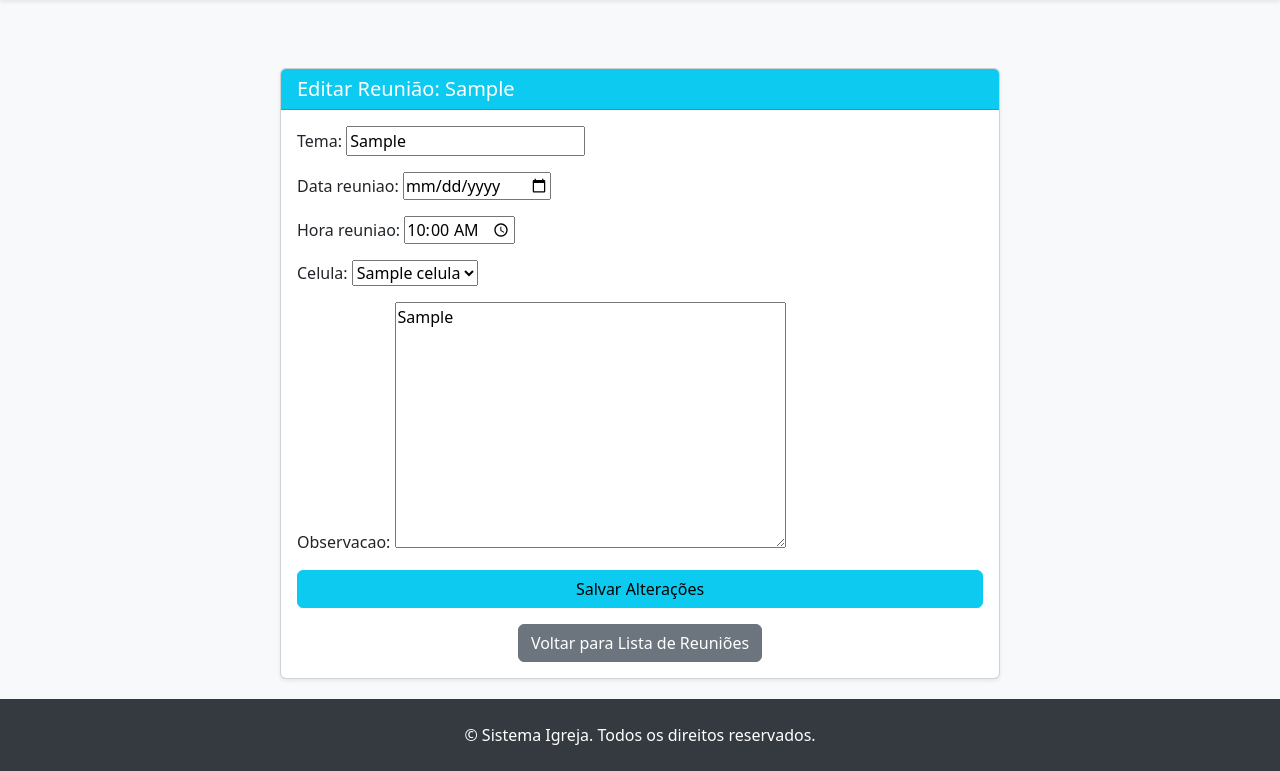
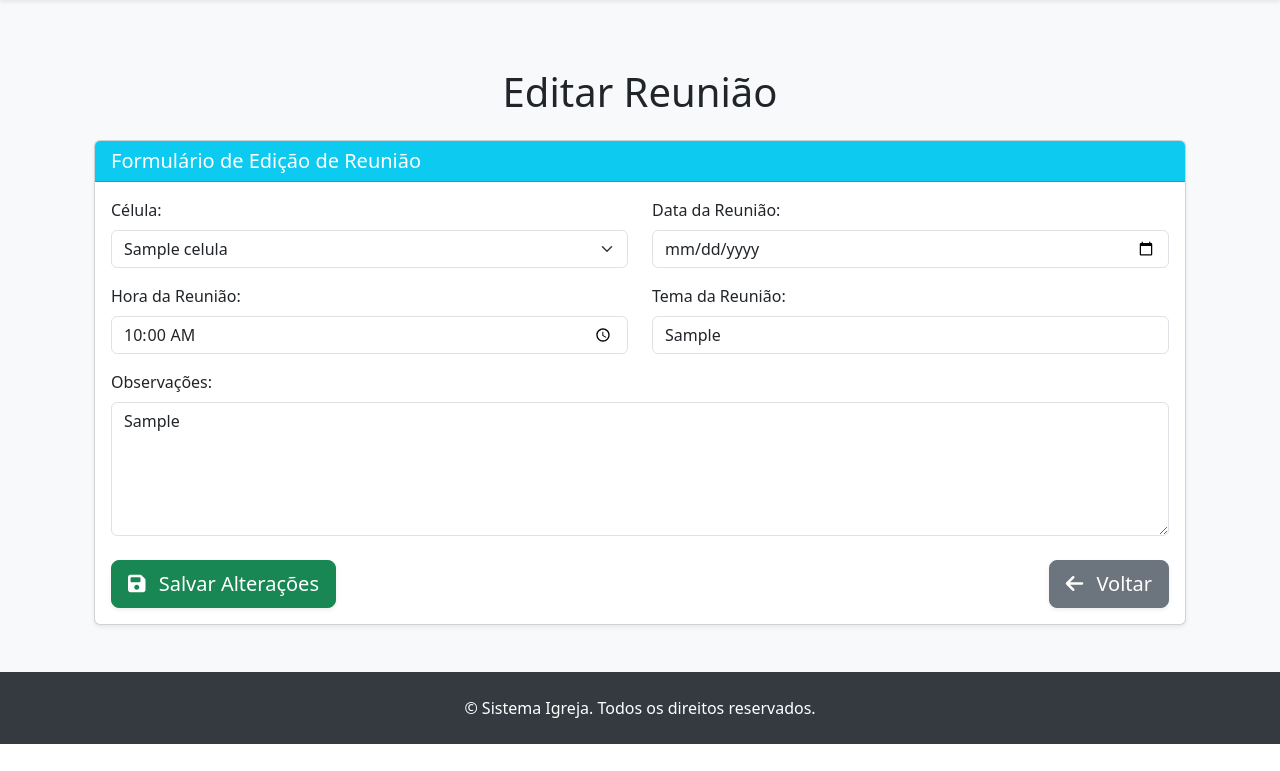
Before and after one commit to Marcos415/sistema_igreja, a Django app: page /gestao/reunioes/1/editar/ in a window 1280 px wide. Shown: the part 56-827 px from the top of the page. After the commit the page ends 800 px from the top, so only its background shows below. Run offline with Django 5.2, Linux system fonts and the light colour scheme; tables that the repository leaves empty hold one stand-in row (values such as "Sample post"); some libraries are stand-ins or nearby versions.

Commit message:
UI: Apply Bootstrap styling to add/edit reunion forms

```diff
--- a/membros/templates/membros/editar_reuniao.html
+++ b/membros/templates/membros/editar_reuniao.html
@@ -1,16 +1,13 @@
 {% extends 'base.html' %}
+{% load widget_tweaks %} {# Essencial para usar os filtros como 'add_class' #}
 
 {% block title %}Editar Reunião{% endblock %}
 
 {% block content %}
 <div class="container mt-5">
-    <div class="row justify-content-center">
-        <div class="col-md-8">
-            <div class="card shadow-sm">
-                <div class="card-header bg-info text-white">
-                    <h5 class="mb-0">Editar Reunião: {{ reuniao.tema }}</h5>
-                </div>
-                <div class="card-body">
+    {# O título da página pode vir do contexto da view ou ser fixo #}
+    <h1 class="mb-4 text-center">{{ titulo_pagina|default:"Editar Reunião" }}</h1>
+
     {% if messages %}
         <div class="mb-4">
             {% for message in messages %}
@@ -22,18 +19,66 @@
         </div>
     {% endif %}
 
+    <div class="card shadow-sm mb-4">
+        <div class="card-header bg-info text-white"> {# Cor do cabeçalho do card, pode ser primary, success, info, etc. #}
+            <h5 class="mb-0">Formulário de Edição de Reunião</h5>
+        </div>
+        <div class="card-body">
             <form method="post">
                 {% csrf_token %}
-                        {{ form.as_p }} {# Renderiza o formulário como parágrafos #}
-                        <div class="d-grid gap-2">
-                            <button type="submit" class="btn btn-info">Salvar Alterações</button>
+
+                <div class="row mb-3"> {# Linha para organizar campos em colunas #}
+                    <div class="col-md-6"> {# Coluna que ocupa metade da largura em telas médias e maiores #}
+                        <label for="{{ form.celula.id_for_label }}" class="form-label">Célula:</label>
+                        {{ form.celula|add_class:"form-select" }} {# Usa 'form-select' para dropdowns #}
+                        {% if form.celula.errors %}
+                            <div class="text-danger small">{{ form.celula.errors }}</div>
+                        {% endif %}
+                    </div>
+                    <div class="col-md-6">
+                        <label for="{{ form.data_reuniao.id_for_label }}" class="form-label">Data da Reunião:</label>
+                        {{ form.data_reuniao|add_class:"form-control" }} {# Usa 'form-control' para inputs de texto/data #}
+                        {% if form.data_reuniao.errors %}
+                            <div class="text-danger small">{{ form.data_reuniao.errors }}</div>
+                        {% endif %}
+                    </div>
+                </div>
+
+                <div class="row mb-3">
+                    <div class="col-md-6">
+                        <label for="{{ form.hora_reuniao.id_for_label }}" class="form-label">Hora da Reunião:</label>
+                        {{ form.hora_reuniao|add_class:"form-control" }}
+                        {% if form.hora_reuniao.errors %}
+                            <div class="text-danger small">{{ form.hora_reuniao.errors }}</div>
+                        {% endif %}
+                    </div>
+                    <div class="col-md-6">
+                        <label for="{{ form.tema.id_for_label }}" class="form-label">Tema da Reunião:</label>
+                        {{ form.tema|add_class:"form-control" }}
+                        {% if form.tema.errors %}
+                            <div class="text-danger small">{{ form.tema.errors }}</div>
+                        {% endif %}
+                    </div>
+                </div>
+
+                <div class="mb-3"> {# Campo de observações em uma linha completa #}
+                    <label for="{{ form.observacao.id_for_label }}" class="form-label">Observações:</label>
+                    {# Usa 'form-control' e 'attr:"rows:5"' para textareas #}
+                    {{ form.observacao|add_class:"form-control"|attr:"rows:5" }}
+                    {% if form.observacao.errors %}
+                        <div class="text-danger small">{{ form.observacao.errors }}</div>
+                    {% endif %}
+                </div>
+
+                <div class="d-flex justify-content-between mt-4"> {# Botões alinhados e espaçados #}
+                    <button type="submit" class="btn btn-success btn-lg shadow-sm">
+                        <i class="fas fa-save me-2"></i> Salvar Alterações
+                    </button>
+                    <a href="{% url 'membros:listar_reunioes' %}" class="btn btn-secondary btn-lg shadow-sm">
+                        <i class="fas fa-arrow-left me-2"></i> Voltar
+                    </a>
                 </div>
             </form>
-                    <div class="mt-3 text-center">
-                        <a href="{% url 'membros:listar_reunioes' %}" class="btn btn-secondary">Voltar para Lista de Reuniões</a>
-                    </div>
-                </div>
-            </div>
         </div>
     </div>
 </div>
```
Also changed, not shown: membros/templates/membros/adicionar_reuniao.html (+59 -15 lines). Lines whose indentation alone changed are shown as unchanged.
